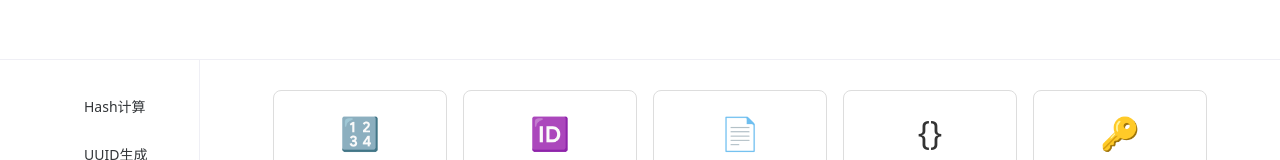
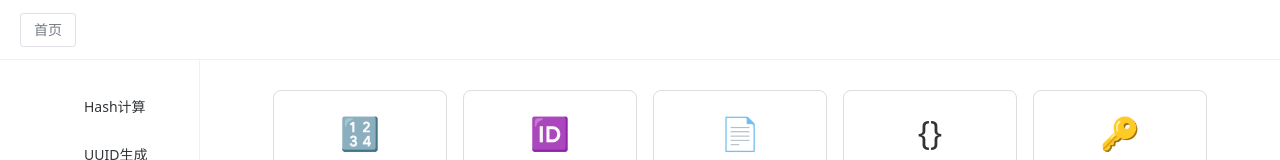
Before and after one commit to rainycrying/tools_web, a Vue app: page /home in a window 1280 px wide. Shown: the top 160 px of the page. Built offline with nearby package versions, Linux system fonts and the light colour scheme; some icons are missing.

Commit message:
no message

```diff
--- a/src/components/Header.vue
+++ b/src/components/Header.vue
@@ -15,6 +15,12 @@ const handleClick = () => {
 
 <template>
 
+    <!-- ✅ 首页按钮 -->
+    <router-link to="/" class="router-link">
+      <n-button type="tertiary" class="home-tertiary-button">
+        首页
+      </n-button>
+    </router-link>
     <n-tooltip trigger="hover" >
       <template #trigger>
         <n-button @click="handleClick" quaternary circle class="theme-toggle-button">
```
